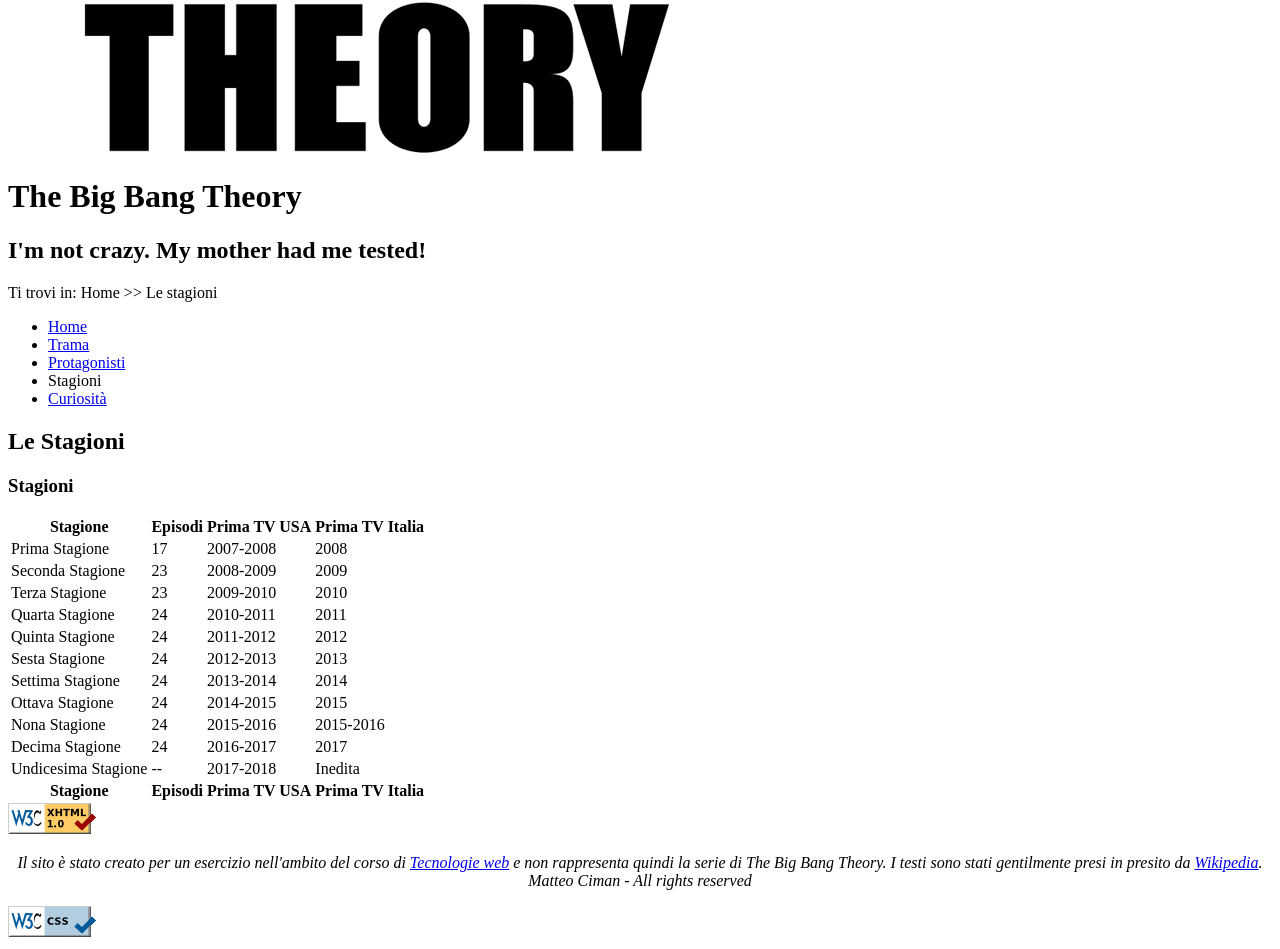
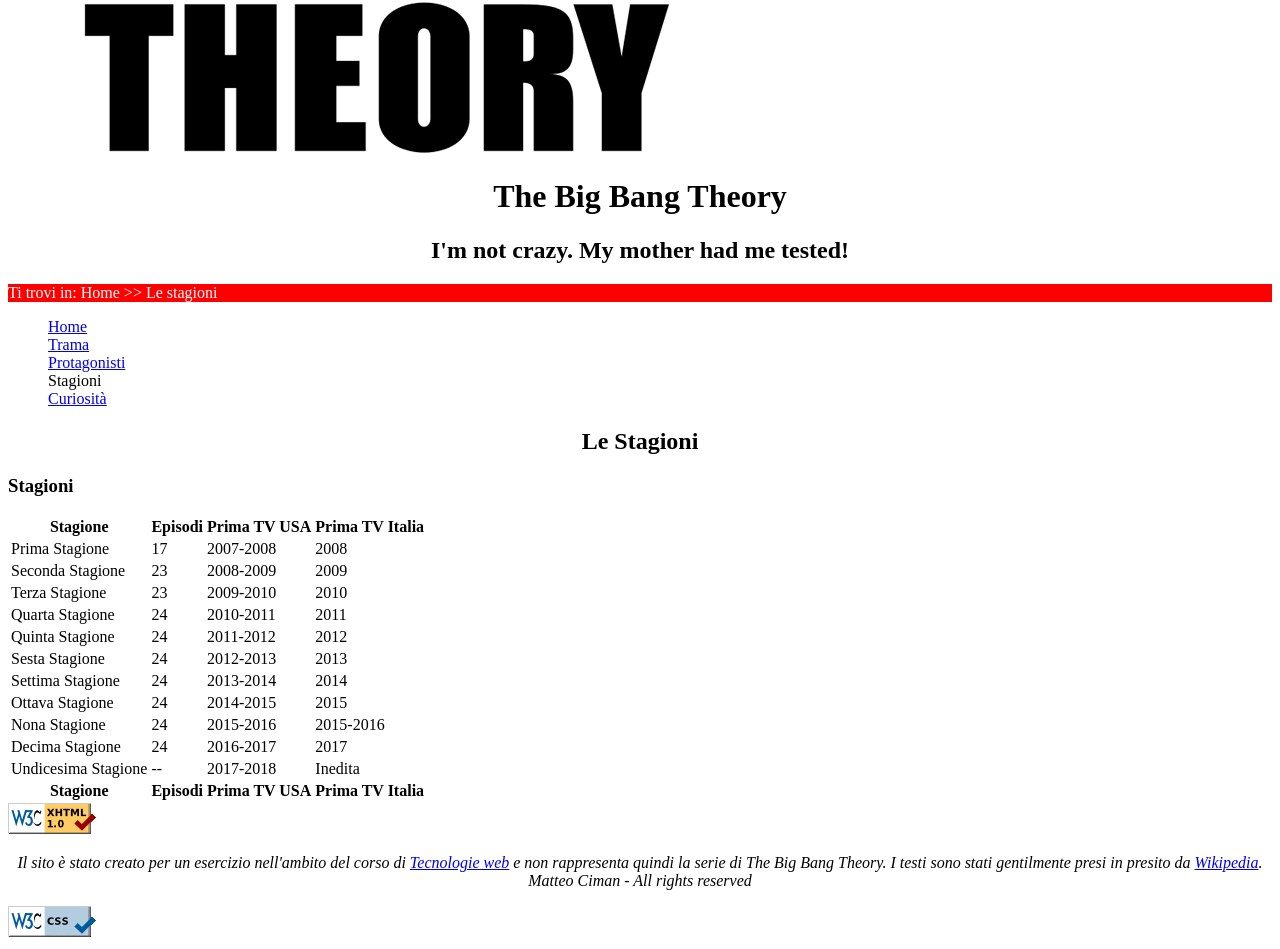
Before and after one commit to FIUP/The-Big-Bang-Theory, a plain HTML site: page stagioni.html in a window 1280 px wide. Shown: the part 855-1804 px from the top of the page. Drawn offline with Linux system fonts and the light colour scheme.

Commit message:
add title class

```diff
--- a/css/style.css
+++ b/css/style.css
@@ -1,3 +1,28 @@
+.title {
+	text-align: center;
+}
+
+#title {
+	font-style: bold;
+}
+
+#navbar {
+	background-color: red;
+	color: white;
+}
+
+#nav ul {
+	list-style: none;
+}
+
 #footer p {
 	text-align: center;
 }
+
+#protagonisti {
+	list-style: none;
+}
+
+#protagonisti p {
+	margin-left: 20px;
+}
--- a/stagioni.html
+++ b/stagioni.html
@@ -14,8 +14,8 @@
 		<!-- header -->
 		<div id="header">
 			<img id="logo" src="images/tbbtlogo.png" alt="The Big Bang Theory logo">
-			<h1 id="title">The Big Bang Theory</h1>
-			<h2 id="subtitle">I'm not crazy. My mother had me tested!</h2>
+			<h1 class="title" id="title">The Big Bang Theory</h1>
+			<h2 class="title">I'm not crazy. My mother had me tested!</h2>
 		</div>
 
 		<!-- navigation bar -->
@@ -37,7 +37,7 @@
 
 		<!-- content -->
 		<div id="content">
-			<h2>Le Stagioni</h2>
+			<h2 class="title">Le Stagioni</h2>
 			<h3>Stagioni</h3>
 			<table>
 			<thead>
```
Also changed, not shown: curiosita.html (+3 -3 lines), index.html (+5 -5 lines), protagonisti.html (+3 -3 lines), trama.html (+3 -3 lines).
